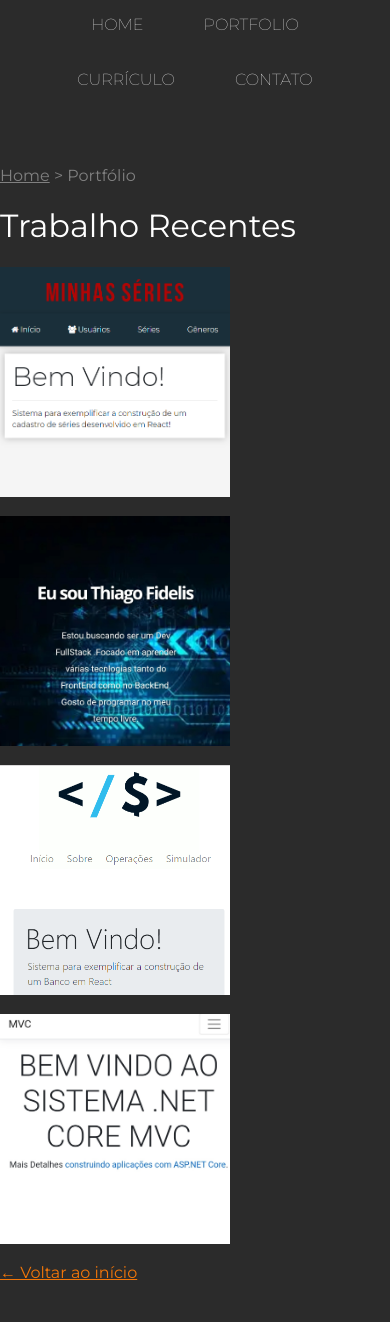
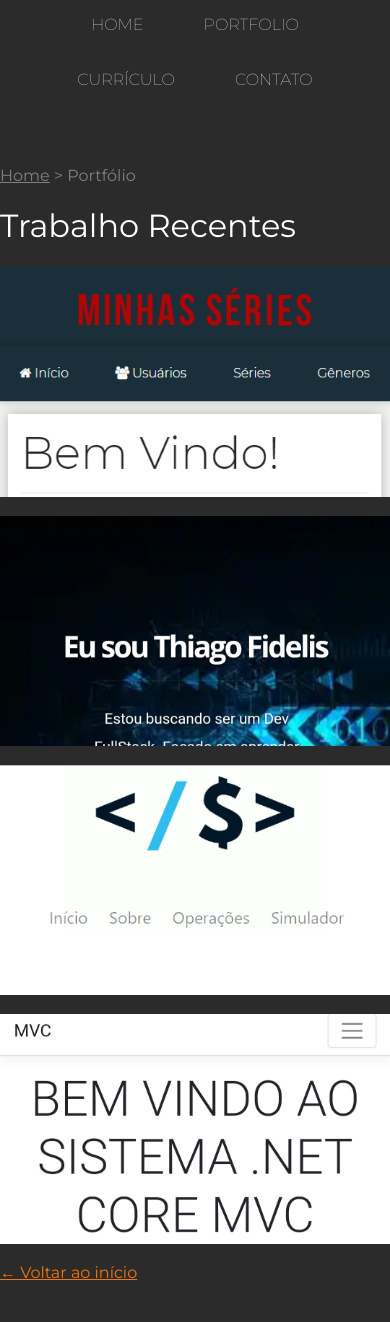
Before and after one commit to fidelis27/portfolio-thiagofidelis, a PHP site: page /portfolio.html in a window 390 px wide. Run offline with PHP 8.4, Linux system fonts and the light colour scheme.

Commit message:
Update styles.css
Responsive

```diff
--- a/css/styles.css
+++ b/css/styles.css
@@ -284,5 +284,8 @@ body {
         padding:40px 0px 40px 0px ;
 
     }
+     .miniatura {
+     width: 100%;
+    }
 
 }
```
